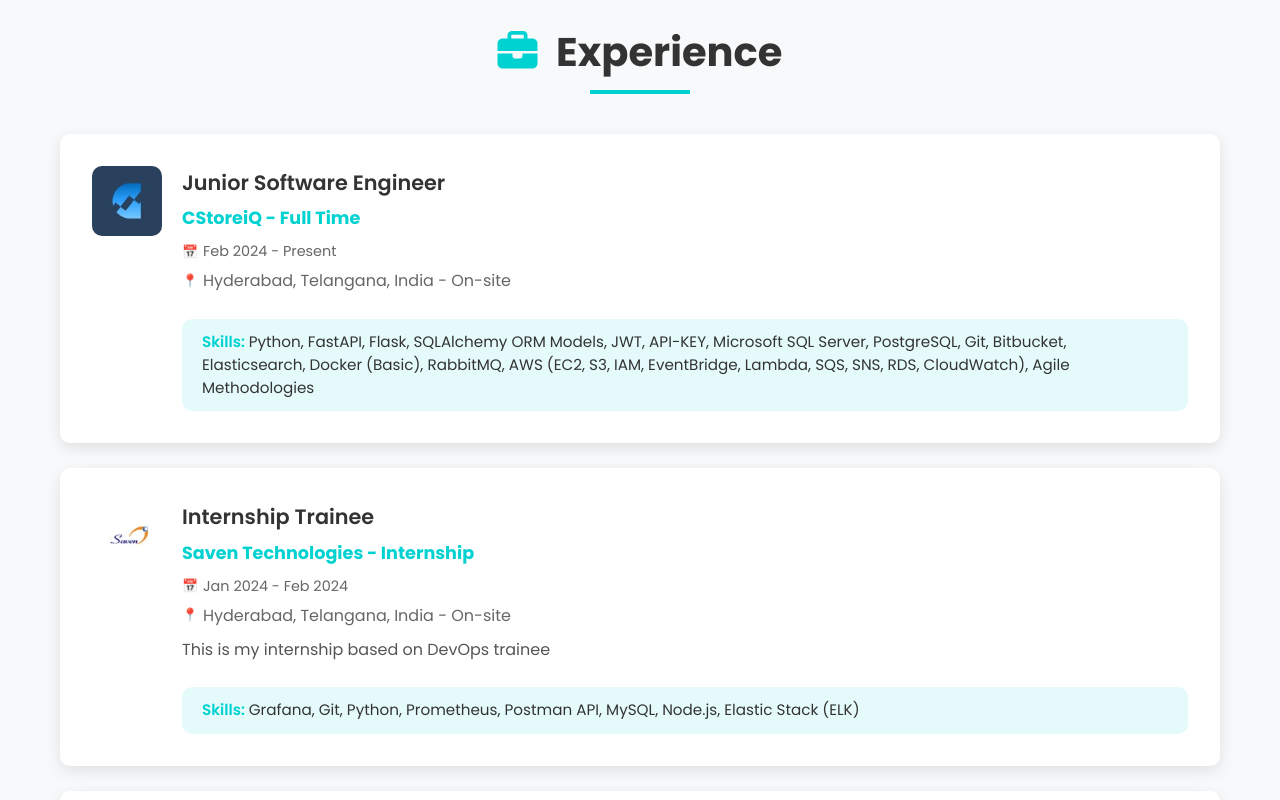
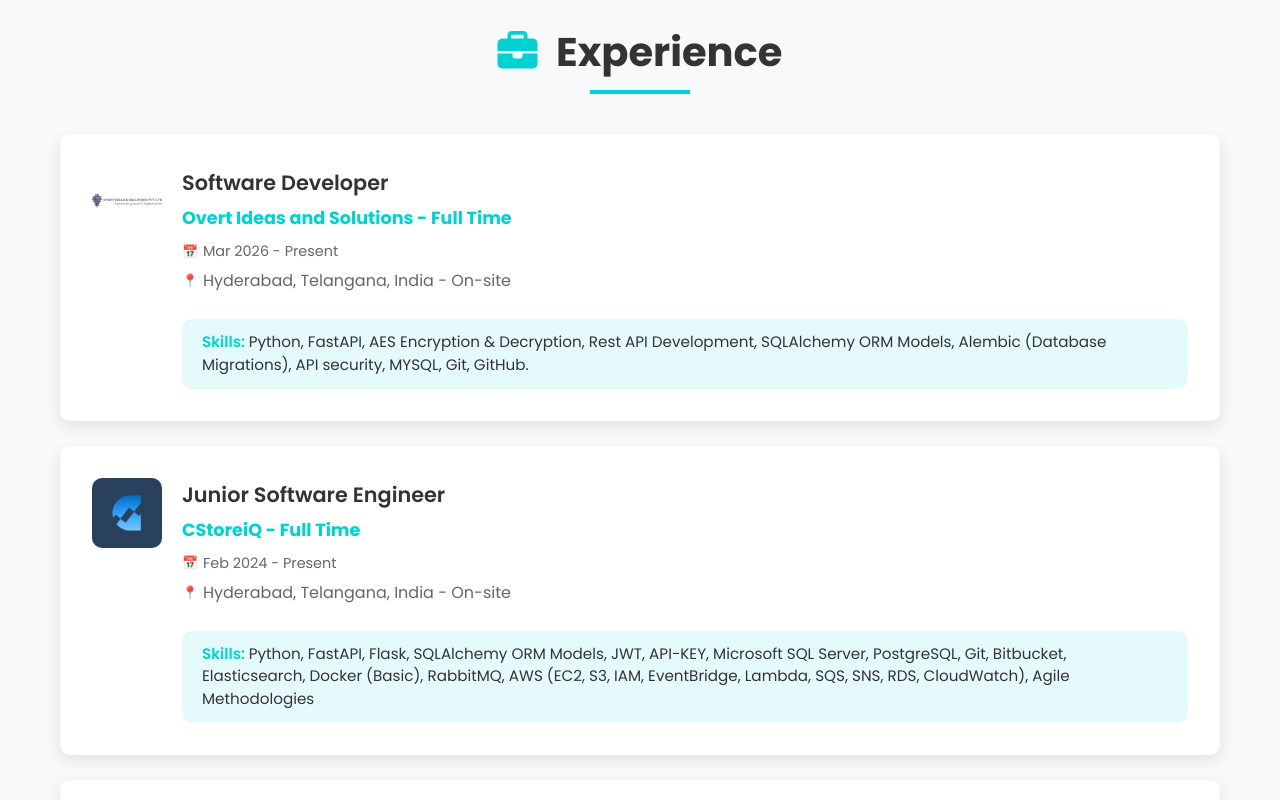
Before and after one commit to polishettivamshi/Portfolio, a plain HTML site: page index.html in a window 1280 px wide. Shown: the part 860-1660 px from the top of the page. Drawn offline with nearby package versions, Linux system fonts and the light colour scheme.

Commit message:
Added new experience

```diff
--- a/index.html
+++ b/index.html
@@ -88,6 +88,22 @@
 		<div class="max-width">
 			<h2 class="title"><i class="fas fa-briefcase"></i> Experience</h2>
 			<div class="experience-list">
+				<div class="job-item">
+					<div class="company-logo">
+						<img src="./images/overt_logo.jpeg" alt="Overt Ideas and Solutions" onerror="this.style.display='none'">
+					</div>
+					<div class="job-info">
+						<h3 class="job-title">Software Developer</h3>
+						<p class="company-name"><b>Overt Ideas and Solutions - Full Time</b></p>
+						<p class="duration">Mar 2026 - Present</p>
+						<p class="location">Hyderabad, Telangana, India - On-site</p>
+						<p class="skills">
+							<b>Skills: </b>
+							Python, FastAPI, AES Encryption & Decryption, Rest API Development, SQLAlchemy ORM Models, Alembic (Database Migrations), API security, MYSQL, Git, GitHub.
+						</p>
+					</div>
+				</div>
+
 				<div class="job-item">
 					<div class="company-logo">
 						<img src="./images/cstoreiq_logo.jpg" alt="CStoreiQ" onerror="this.style.display='none'">
@@ -203,7 +219,7 @@
 							<span class="stat-label">Client Satisfaction</span>
 						</div>
 						<div class="stat-item">
-							<span class="stat-number">2+</span>
+							<span class="stat-number">2.3</span>
 							<span class="stat-label">Years of Experience</span>
 						</div>
 					</div>
@@ -610,6 +626,9 @@
 						</div>
 					</div>
 					<div class="social-links">
+						<a href="https://wa.me/9000859695" class="social-link" target="_blank">
+							<i class="fab fa-whatsapp"></i>
+						</a>
 						<a href="https://www.linkedin.com/in/polishettivamshi/" class="social-link">
 							<i class="fab fa-linkedin"></i>
 						</a>
@@ -688,7 +707,7 @@
 				<div class="footer-bottom-content">
 					<div class="copyright">
 						Engineered by <a href="https://www.linkedin.com/in/polishettivamshi/">Vamshi Polishetti</a> | ©
-						2024 Portfolio
+						2026 Portfolio
 					</div>
 					<div class="portfolio-tag">
 						<span>Python Developer</span>
```
Also changed, not shown: images/overt_logo.jpeg (added).
